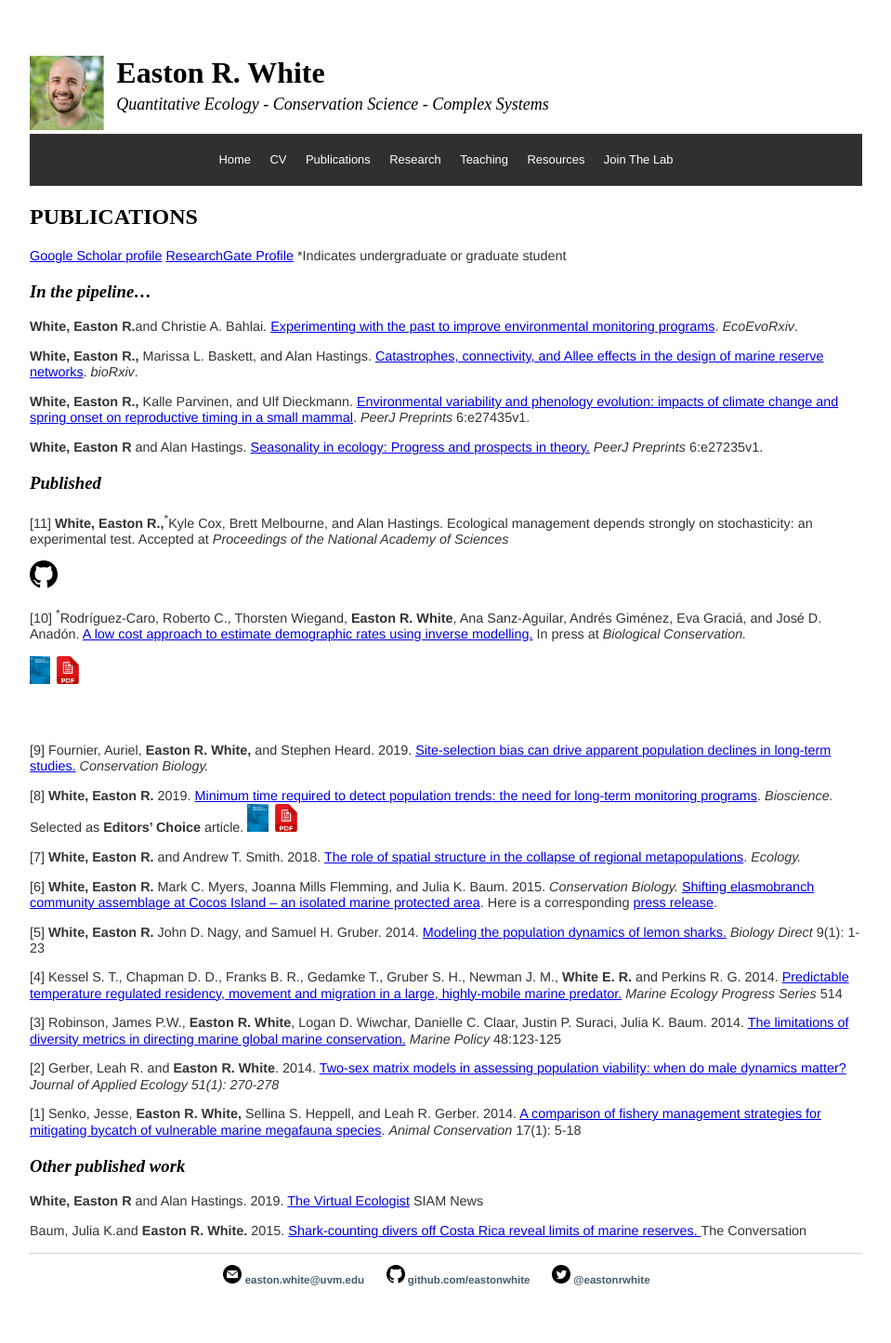
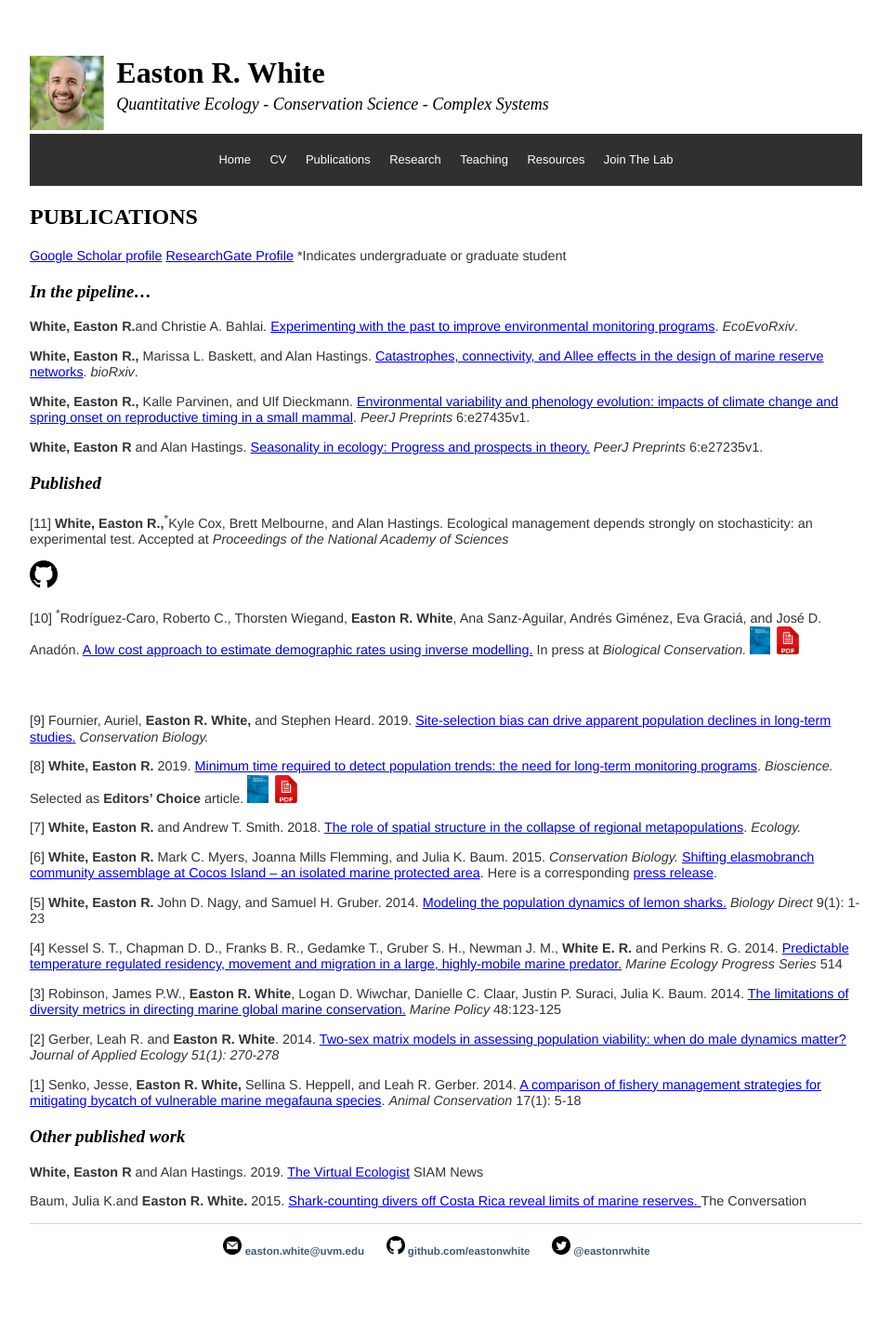
Before and after one commit to eastonwhite/eastonwhite.github.io, a Jekyll site: the page built from publications/index.html, in a window 1280 px wide. Shown: the whole page at 93% size, without its empty margins (160-1119 px from the left). Built offline with Jekyll 4.4.1, drawn with Linux system fonts in a browser that asks for light colours; comment, search, counter and statistics services are not loaded; after the commit the page ends 1414 px from its top, so only the background shows below that.

Commit message:
inline pdf

```diff
--- a/publications/index.html
+++ b/publications/index.html
@@ -19,15 +19,16 @@ title: Easton R. White | Publications
 
 <p style="padding-right: 5px;"> <a href=https://github.com/eastonwhite/species-management-variability><img src=icon_git.png style=height:30px title=Github alt=Github Link></a> </p>
 
-<p>[10] <sup>*</sup>Rodríguez-Caro, Roberto C., Thorsten Wiegand, <strong>Easton R. White</strong>, Ana Sanz-Aguilar, Andrés Giménez, Eva Graciá, and José D. Anadón. </em><a href="https://www.sciencedirect.com/science/article/abs/pii/S0006320718310577">A low cost approach to estimate demographic rates using inverse modelling.</a> In press at <em>Biological Conservation.</em></p>
-
-<p style="padding-right: 5px;"> <a href=https://www.sciencedirect.com/science/article/abs/pii/S0006320718310577><img src=../icons/2019_Rodriquez-Caro_BioCon.png style=height:30px title=journal alt=PDF></a> <a href=https://eastonwhite.github.io/publications/2019_Rodriquez-Caro_BioCon.pdf><img src=../icons/pdf_logo.png style=height:30px title=PDF alt=PDF></a> <div data-badge-popover="right" data-badge-type="2" data-doi="10.1016/j.biocon.2019.07.011" data-hide-no-mentions="true" class="altmetric-embed" align="left" display: inline-block; style=height:30px></div> </p>
+<p>[10] <sup>*</sup>Rodríguez-Caro, Roberto C., Thorsten Wiegand, <strong>Easton R. White</strong>, Ana Sanz-Aguilar, Andrés Giménez, Eva Graciá, and José D. Anadón. </em><a href="https://www.sciencedirect.com/science/article/abs/pii/S0006320718310577">A low cost approach to estimate demographic rates using inverse modelling.</a> In press at <em>Biological Conservation.</em> <a href=https://www.sciencedirect.com/science/article/abs/pii/S0006320718310577><img src=../icons/2019_Rodriquez-Caro_BioCon.png style=height:30px title=journal alt=PDF></a> <a href=https://eastonwhite.github.io/publications/2019_Rodriquez-Caro_BioCon.pdf><img src=../icons/pdf_logo.png style=height:30px title=PDF alt=PDF></a> <div data-badge-popover="right" data-badge-type="2" data-doi="10.1016/j.biocon.2019.07.011" data-hide-no-mentions="true" class="altmetric-embed" align="left" display: inline-block; style=height:30px></div>
 
 <p>[9] Fournier, Auriel,<strong> Easton R. White,</strong> and Stephen Heard. 2019. <a href="https://onlinelibrary.wiley.com/doi/10.1111/cobi.13371" target="_blank" rel="noopener">Site-selection bias can drive apparent population declines in long-term studies.</a> <em>Conservation Biology.</em></p>
 
 <div data-badge-popover="right" data-badge-type="2" data-doi="10.1111/cobi.13371" data-hide-no-mentions="true" class="altmetric-embed" align="left" display: inline-block;></div>
 
-<p>[8]<strong> White, Easton R. </strong>2019. <a href="https://eastonwhite.github.io/publications/2019_White_minimum_time_series_population_trend.pdf">Minimum time required to detect population trends: the need for long-term monitoring programs</a>. <em>Bioscience. </em>Selected as <strong>Editors’ Choice</strong> article. <a href=https://www.sciencedirect.com/science/article/abs/pii/S0006320718310577><img src=../icons/2019_Rodriquez-Caro_BioCon.png style=height:30px title=journal alt=PDF></a> <a href=https://eastonwhite.github.io/publications/2019_Rodriquez-Caro_BioCon.pdf><img src=../icons/pdf_logo.png style=height:30px title=PDF alt=PDF></a> <div data-badge-popover="right" data-badge-type="donut" data-doi="10.1093/biosci/biy144" data-hide-no-mentions="true" class="altmetric-embed" display: inline-block;></div>
+<p>[8]<strong> White, Easton R. </strong>2019. <a href="https://eastonwhite.github.io/publications/2019_White_minimum_time_series_population_trend.pdf">Minimum time required to detect population trends: the need for long-term monitoring programs</a>. <em>Bioscience. </em>Selected as <strong>Editors’ Choice</strong> article. <a href=https://www.sciencedirect.com/science/article/abs/pii/S0006320718310577><img src=../icons/2019_Rodriquez-Caro_BioCon.png style=height:30px title=journal alt=PDF></a> <a href=https://eastonwhite.github.io/publications/2019_Rodriquez-Caro_BioCon.pdf><img src=../icons/pdf_logo.png style=height:30px title=PDF alt=PDF></a>
+
+<div data-badge-popover="right" data-badge-type="2" data-doi="10.1093/biosci/biy144" data-hide-no-mentions="true" class="altmetric-embed" align="left" display: inline-block;></div>
+
 
 <p>[7] <strong>White, Easton R.</strong> and Andrew T. Smith. 2018. <a href="https://esajournals.onlinelibrary.wiley.com/doi/10.1002/ecy.2546">The role of spatial structure in the collapse of regional metapopulations</a>. <em>Ecology. </em></p>
 
```
